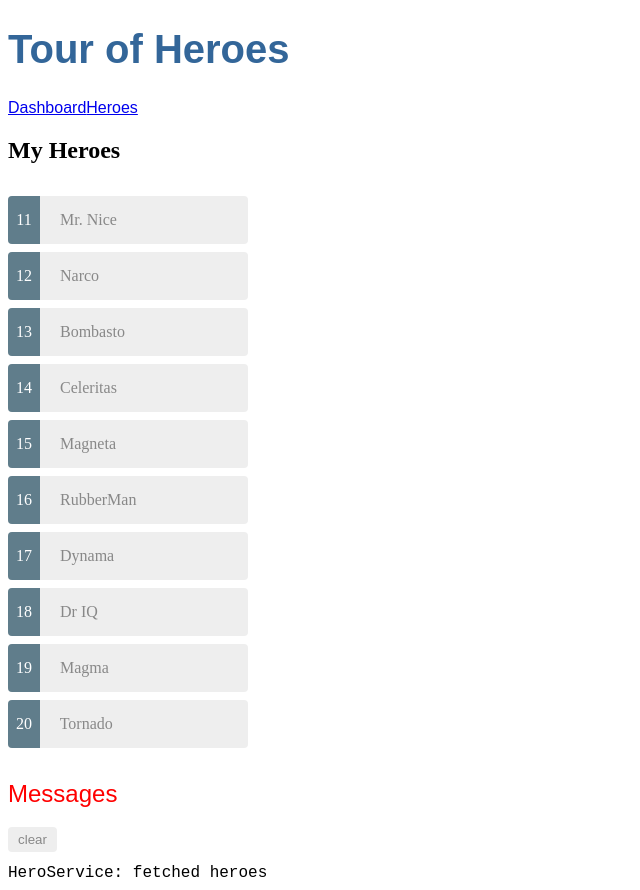
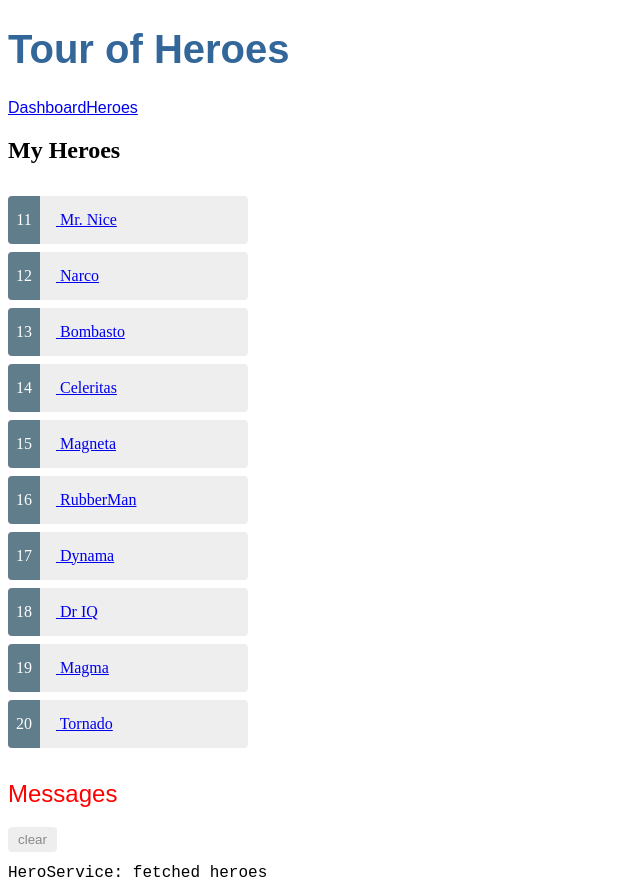
Before and after one commit to ykobayashi-techno/PokemonRandomList, an Angular app: page /heroes in a window 1280 px wide. Shown: the whole page, without its empty margins (0-640 px from the left). Built offline with nearby package versions, Linux system fonts and the light colour scheme.

Commit message:
heroからhero-detailが呼び出せるようリンクを追加

```diff
--- a/src/app/dashboard/dashboard.component.html
+++ b/src/app/dashboard/dashboard.component.html
@@ -1,6 +1,6 @@
 <h3>Top Heroes</h3>
 <div class="grid grid-pad">
-  <a *ngFor="let hero of heroes" class="col-1-4">
+  <a *ngFor="let hero of heroes" class="col-1-4" routerLink="/detail/{{hero.id}}">
     <div class="module hero">
       <h4>{{hero.name}}</h4>
     </div>
--- a/src/app/heroes/heroes.component.html
+++ b/src/app/heroes/heroes.component.html
@@ -1,7 +1,9 @@
 <h2>My Heroes</h2>
 
 <ul class="heroes">
-  <li *ngFor="let hero of heroes" (click)="onSelect(hero)" [class.selected]="hero === selectedHero">
-    <span class="badge">{{hero.id}}</span> {{hero.name}}
+  <li *ngFor="let hero of heroes">
+    <a routerLink="/detail/{{hero.id}}">
+      <span class="badge">{{hero.id}}</span> {{hero.name}}
+    </a>
   </li>
 </ul>
```
